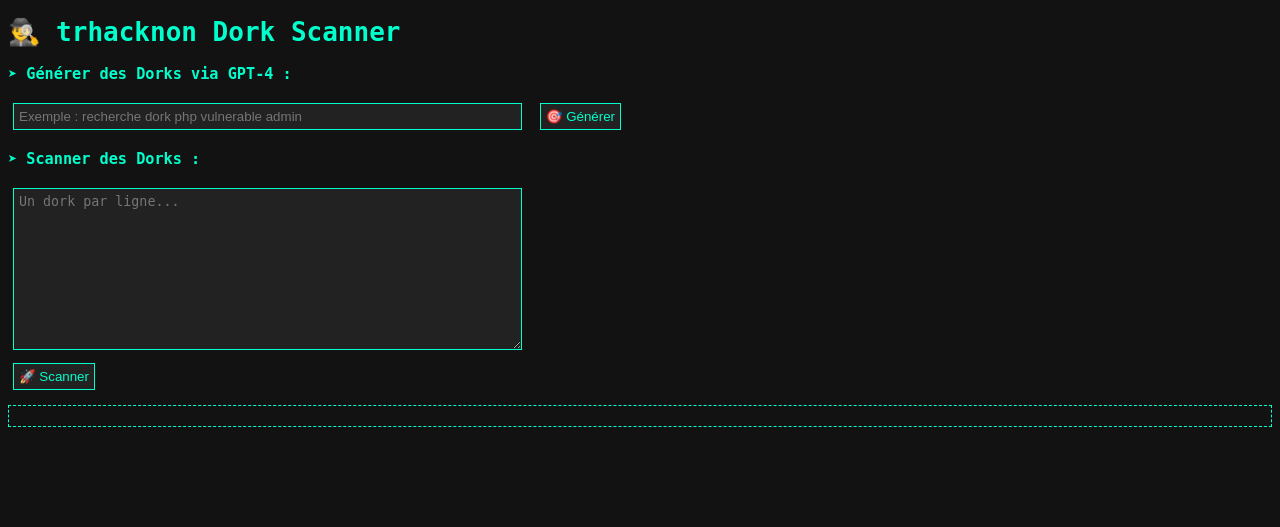
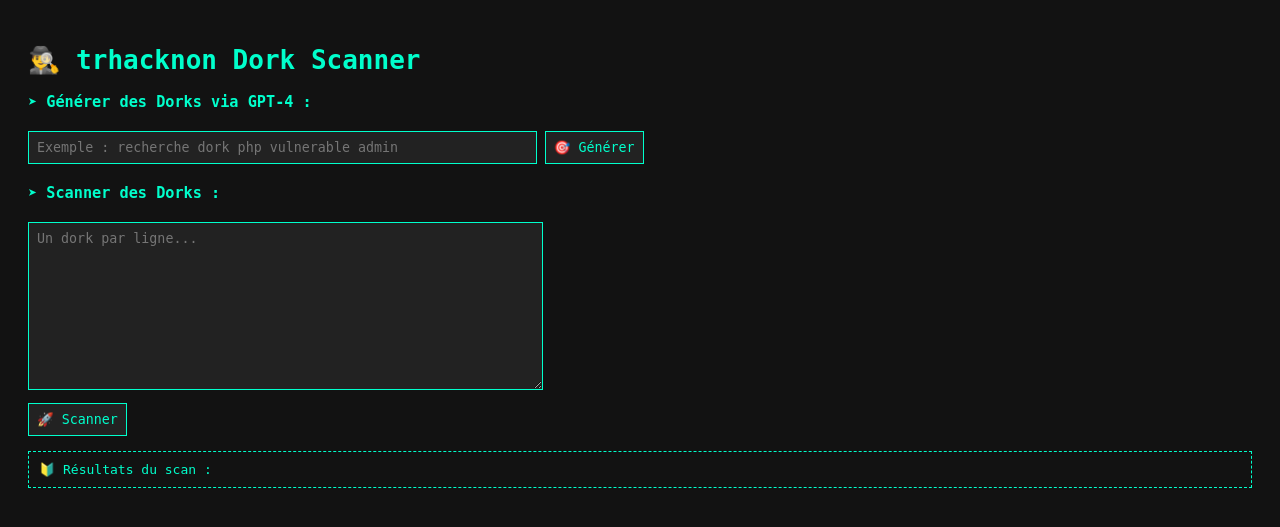
Before and after one commit to trh4ckn0n/secdork, a FastAPI app: page / in a window 1280 px wide. Shown: the top 527 px of the page. Run offline with FastAPI, Linux system fonts and the light colour scheme.

Commit message:
Update index.html

```diff
--- a/templates/index.html
+++ b/templates/index.html
@@ -8,24 +8,37 @@
       background-color: #121212;
       color: #00ffcc;
       font-family: monospace;
+      padding: 20px;
     }
     textarea, input, button {
       background: #222;
       color: #00ffcc;
       border: 1px solid #00ffcc;
-      margin: 5px;
-      padding: 5px;
+      margin: 5px 0;
+      padding: 8px;
+      font-family: monospace;
+    }
+    button {
+      cursor: pointer;
+      transition: 0.3s;
+    }
+    button:hover {
+      background-color: #00ffcc;
+      color: #121212;
     }
     #results {
       white-space: pre-wrap;
       border: 1px dashed #00ffcc;
       padding: 10px;
       margin-top: 10px;
+      max-height: 400px;
+      overflow-y: auto;
     }
   </style>
 </head>
 <body>
   <h1>🕵️‍♂️ trhacknon Dork Scanner</h1>
+
   <h3>➤ Générer des Dorks via GPT-4 :</h3>
   <input id="prompt" placeholder="Exemple : recherche dork php vulnerable admin" size="60">
   <button onclick="generate()">🎯 Générer</button>
@@ -34,27 +47,50 @@
   <textarea id="dorks" rows="10" cols="60" placeholder="Un dork par ligne..."></textarea><br>
   <button onclick="scan()">🚀 Scanner</button>
 
-  <div id="results"></div>
+  <div id="results">🔰 Résultats du scan :</div>
 
   <script>
+    function printLine(text) {
+      const results = document.getElementById("results");
+      results.innerText += "\n" + text;
+      results.scrollTop = results.scrollHeight;
+    }
+
     async function generate() {
+      const prompt = document.getElementById("prompt").value.trim();
+      if (!prompt) return alert("Merci d'écrire un prompt.");
+
       const ws = new WebSocket("wss://" + location.host + "/ws/generate_dorks");
-      ws.onopen = () => ws.send(document.getElementById("prompt").value);
+      ws.onopen = () => ws.send(prompt);
       ws.onmessage = (msg) => {
-        let dorks = JSON.parse(msg.data);
-        document.getElementById("dorks").value = dorks.join("\n");
+        const data = JSON.parse(msg.data);
+        if (data.error) {
+          alert("Erreur génération : " + data.error);
+          return;
+        }
+        document.getElementById("dorks").value = data.generated.join("\n");
       };
     }
 
     async function scan() {
+      document.getElementById("results").innerText = "🔰 Résultats du scan :";
+
+      const lines = document.getElementById("dorks").value.split("\n").map(l => l.trim()).filter(Boolean);
+      if (!lines.length) return alert("Merci d’entrer au moins un dork.");
+
       const ws = new WebSocket("wss://" + location.host + "/ws/scan");
-      ws.onopen = () => {
-        let lines = document.getElementById("dorks").value.split("\n").filter(l => l.trim());
-        ws.send(JSON.stringify({ dorks: lines }));
-      };
+      ws.onopen = () => ws.send(JSON.stringify({ dorks: lines }));
+
       ws.onmessage = (msg) => {
-        let res = JSON.parse(msg.data);
-        document.getElementById("results").innerText += `🔍 ${res.dork} | ${res.status} | ${res.risk}\n`;
+        const res = JSON.parse(msg.data);
+        if (res.error) {
+          printLine("❌ Erreur : " + res.error);
+        } else {
+          const dork = res.dork;
+          const links = res.results || [];
+          printLine(`🔍 ${dork} → ${links.length} résultats`);
+          links.forEach(link => printLine("    ➤ " + link));
+        }
       };
     }
   </script>
```
